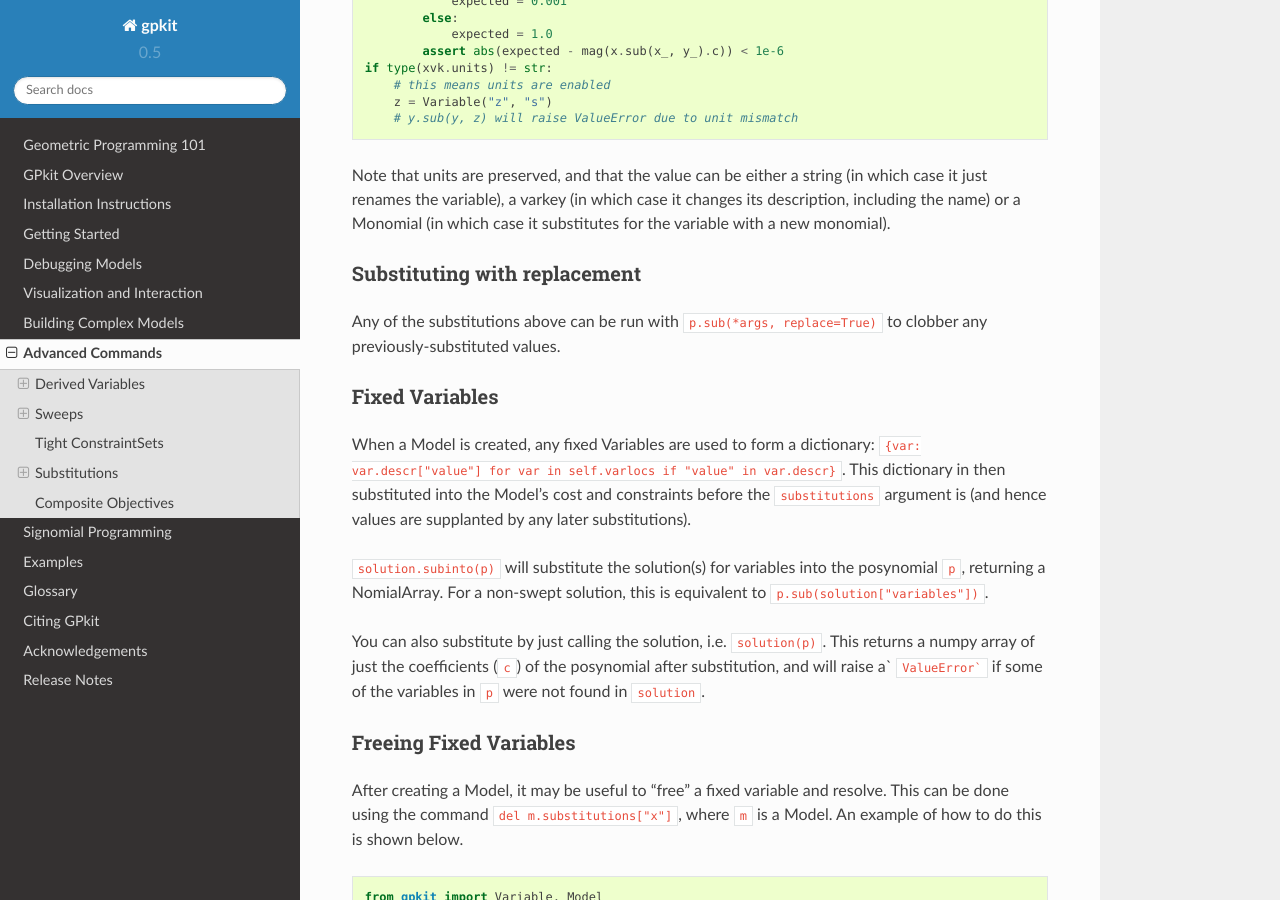
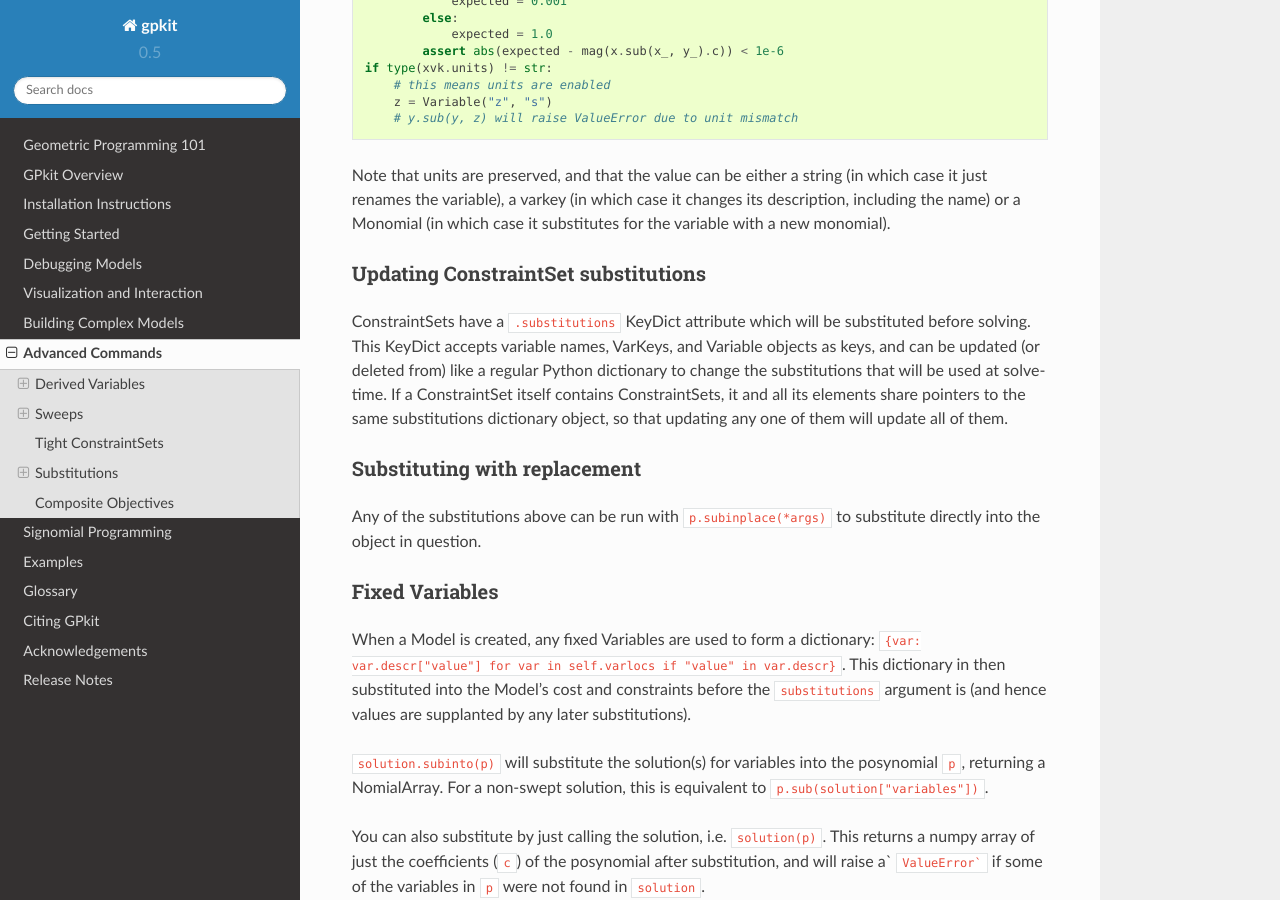
Before and after one commit to convexengineering/gpkit, a Sphinx documentation site: the page built from docs/source/advancedcommands.rst, in a window 1280 px wide and 900 px high, scrolled down 4598 px. Built offline with Sphinx 7.4.7 and the Read the Docs theme 2.0.0, drawn with Linux system fonts in a browser that asks for light colours.

Commit message:
response to review

```diff
--- a/docs/source/advancedcommands.rst
+++ b/docs/source/advancedcommands.rst
@@ -178,10 +178,19 @@ You can also substitute in sweep variables (see Sweeps_), strings, and monomials
 
 Note that units are preserved, and that the value can be either a string (in which case it just renames the variable), a varkey (in which case it changes its description, including the name) or a Monomial (in which case it substitutes for the variable with a new monomial).
 
+Updating ConstraintSet substitutions
+------------------------------------
+ConstraintSets have a ``.substitutions`` KeyDict attribute which will be substituted before solving.
+This KeyDict accepts variable names, VarKeys, and Variable objects as keys, and can be updated (or deleted from)
+like a regular Python dictionary to change the substitutions that will be used at solve-time. If a ConstraintSet itself
+contains ConstraintSets, it and all its elements share pointers to the same substitutions dictionary object,
+so that updating any one of them will update all of them.
+
+
 Substituting with replacement
 ------------------------------
 
-Any of the substitutions above can be run with ``p.sub(*args, replace=True)`` to clobber any previously-substituted values.
+Any of the substitutions above can be run with ``p.subinplace(*args)`` to substitute directly into the object in question.
 
 Fixed Variables
 ---------------
```
Also changed, not shown: 1 other file.
